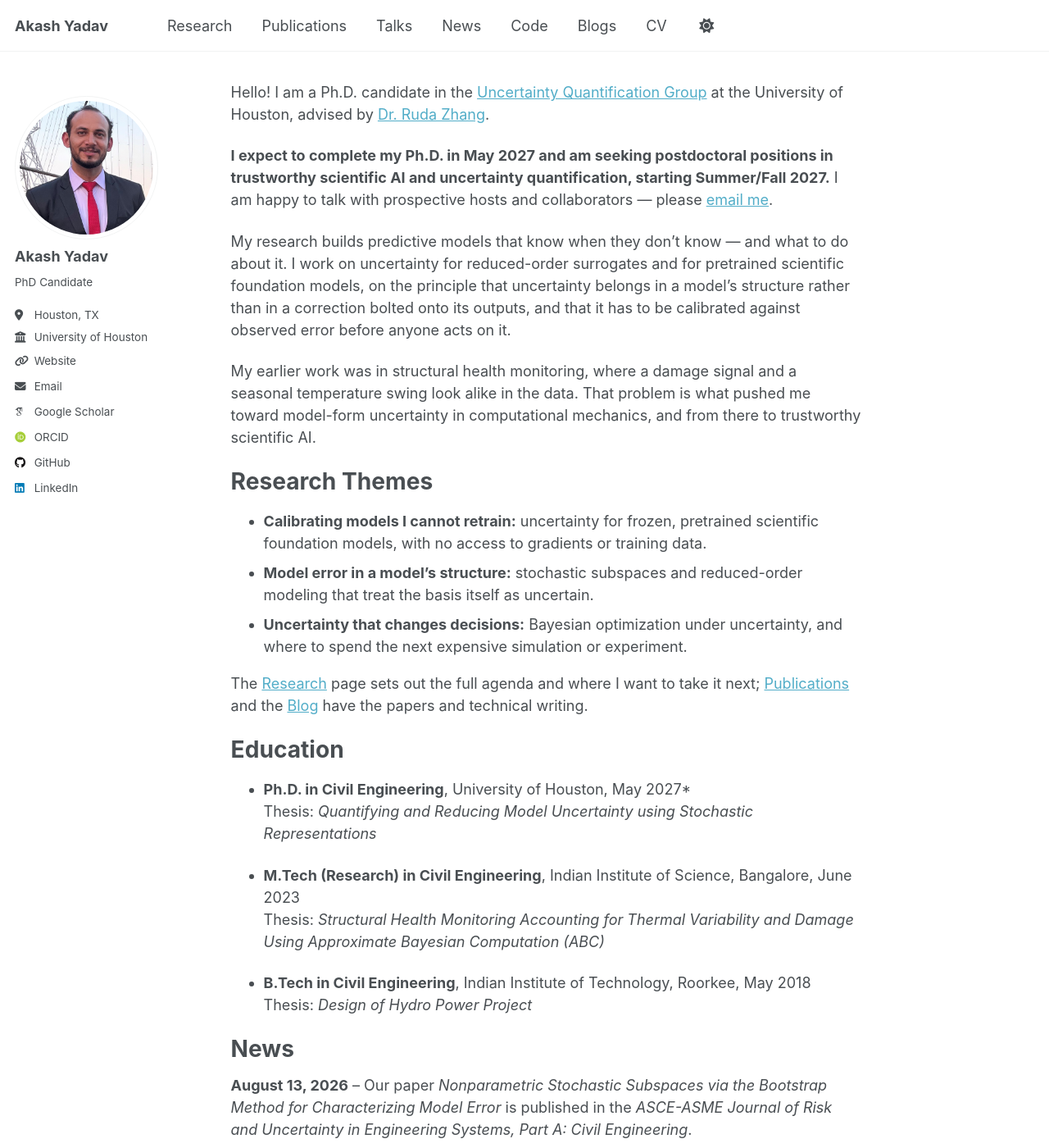
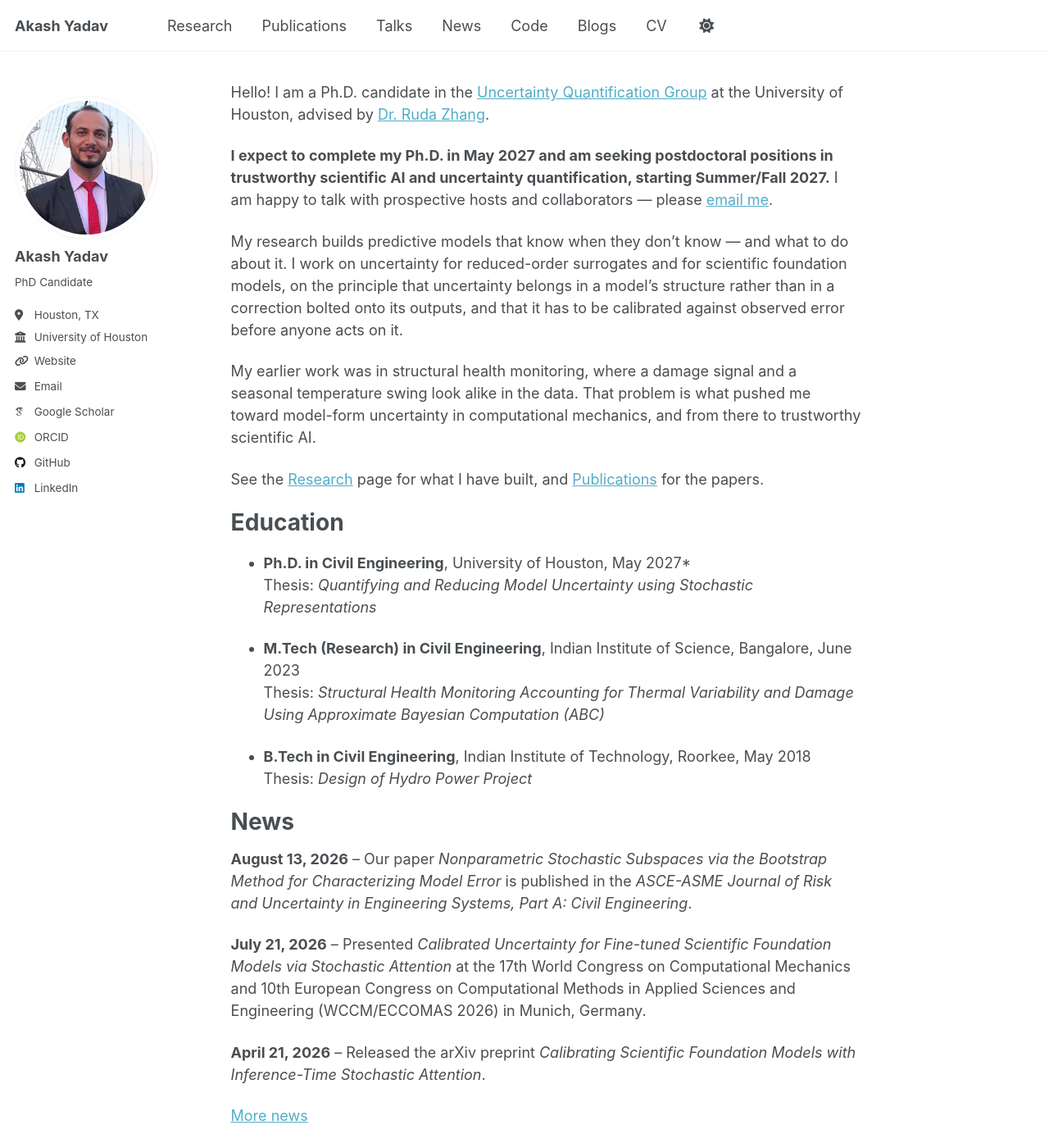
Before and after one commit to akashyadav0210/akashyadav0210.github.io, a Jekyll site: the page built from _pages/about.md, in a window 1280 px wide and 1400 px high. Shown: the whole window at 82% size. Built offline with Jekyll 4.4.1, drawn with Linux system fonts in a browser that asks for light colours; emoji names are drawn with the system emoji font; some web fonts are replaced; some of the changed text lies outside the part shown.

Commit message:
Drop backbone specifics, add fine-tuned framing, WCCM 2026 talk
- Research page: remove the ClimaX/TimesFM sentence. Naming which backbones
  do and do not respond is more detail than the page needs, and it invites
  questions the page is not there to answer.
- Say the method applies to pretrained and fine-tuned backbones alike, since
  fine-tuned models are what scientific workflows actually run on. Updated in
  the schematic and its alt text too.
- Homepage: drop the Research Themes list. It duplicated /research/ now that
  the latter exists, and the two would drift apart.
- Add the WCCM/ECCOMAS 2026 talk (Munich, July 2026) and a matching news item,
  placed to keep news.yml in descending date order - the homepage takes the
  first three entries by file order, not by date.
- Keep the figure's TikZ source at images/research/src/ so the diagram can be
  regenerated rather than only edited as SVG.

```diff
--- a/_data/news.yml
+++ b/_data/news.yml
@@ -1,5 +1,7 @@
 - date: 2026-08-13
   text: "Our paper *Nonparametric Stochastic Subspaces via the Bootstrap Method for Characterizing Model Error* is published in the *ASCE-ASME Journal of Risk and Uncertainty in Engineering Systems, Part A: Civil Engineering*."
+- date: 2026-07-21
+  text: "Presented *Calibrated Uncertainty for Fine-tuned Scientific Foundation Models via Stochastic Attention* at the 17th World Congress on Computational Mechanics and 10th European Congress on Computational Methods in Applied Sciences and Engineering (WCCM/ECCOMAS 2026) in Munich, Germany."
 - date: 2026-04-21
   text: "Released the arXiv preprint *Calibrating Scientific Foundation Models with Inference-Time Stochastic Attention*."
 - date: 2026-03-20
--- a/_pages/about.md
+++ b/_pages/about.md
@@ -11,18 +11,11 @@
 
 **I expect to complete my Ph.D. in May 2027 and am seeking postdoctoral positions in trustworthy scientific AI and uncertainty quantification, starting Summer/Fall 2027.** I am happy to talk with prospective hosts and collaborators — please [email me](mailto:ayadav4@uh.edu).
 
-My research builds predictive models that know when they don't know — and what to do about it. I work on uncertainty for reduced-order surrogates and for pretrained scientific foundation models, on the principle that uncertainty belongs in a model's structure rather than in a correction bolted onto its outputs, and that it has to be calibrated against observed error before anyone acts on it.
+My research builds predictive models that know when they don't know — and what to do about it. I work on uncertainty for reduced-order surrogates and for scientific foundation models, on the principle that uncertainty belongs in a model's structure rather than in a correction bolted onto its outputs, and that it has to be calibrated against observed error before anyone acts on it.
 
 My earlier work was in structural health monitoring, where a damage signal and a seasonal temperature swing look alike in the data. That problem is what pushed me toward model-form uncertainty in computational mechanics, and from there to trustworthy scientific AI.
 
-Research Themes
-===========
-
-- **Calibrating models I cannot retrain:** uncertainty for frozen, pretrained scientific foundation models, with no access to gradients or training data.
-- **Model error in a model's structure:** stochastic subspaces and reduced-order modeling that treat the basis itself as uncertain.
-- **Uncertainty that changes decisions:** Bayesian optimization under uncertainty, and where to spend the next expensive simulation or experiment.
-
-The [Research](/research/) page sets out the full agenda and where I want to take it next; [Publications](/publications/) and the [Blog](/year-archive/) have the papers and technical writing.
+See the [Research](/research/) page for what I have built, and [Publications](/publications/) for the papers.
 
 Education
 ===========
```
Also changed, not shown: _pages/projects.md (+2 -2 lines), _talks/2026-07-21-WCCM-StochasticAttention.md (added, +11 -0 lines), images/research/research-done.svg, 1 other file.
